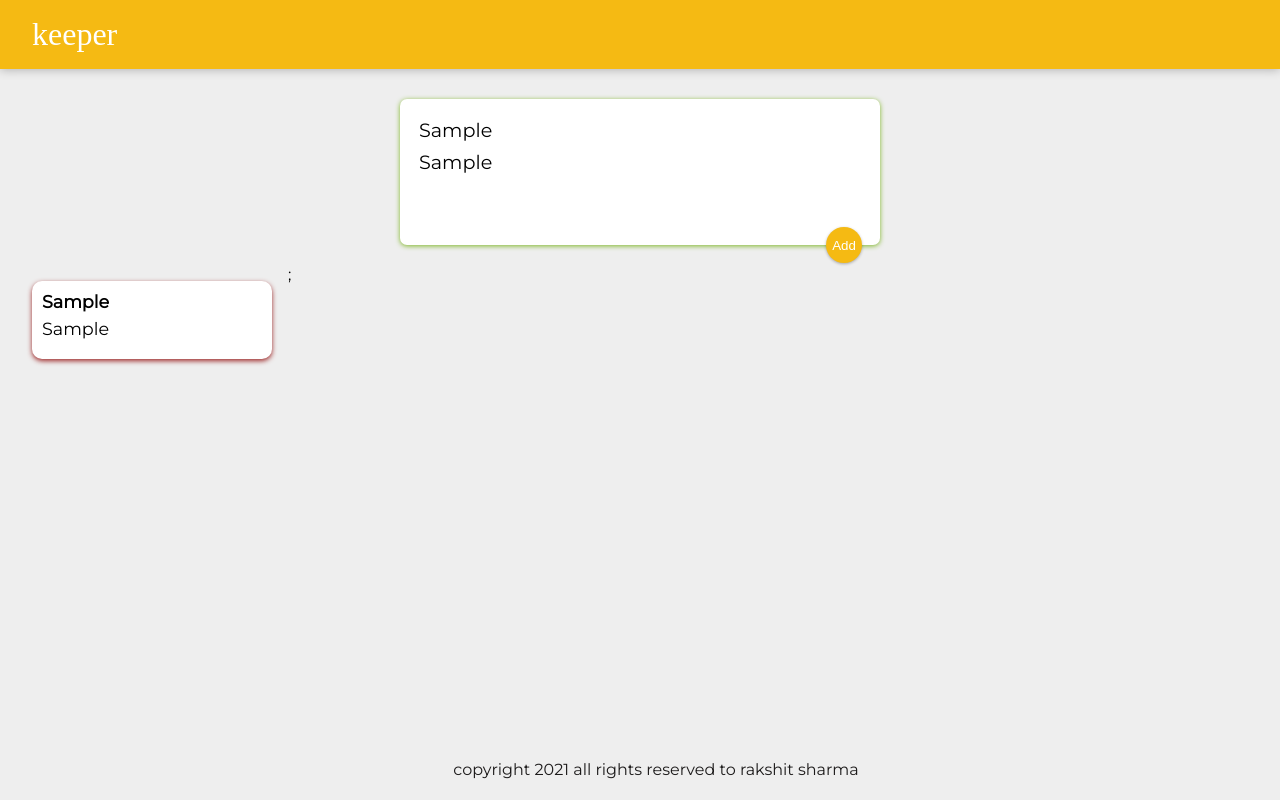
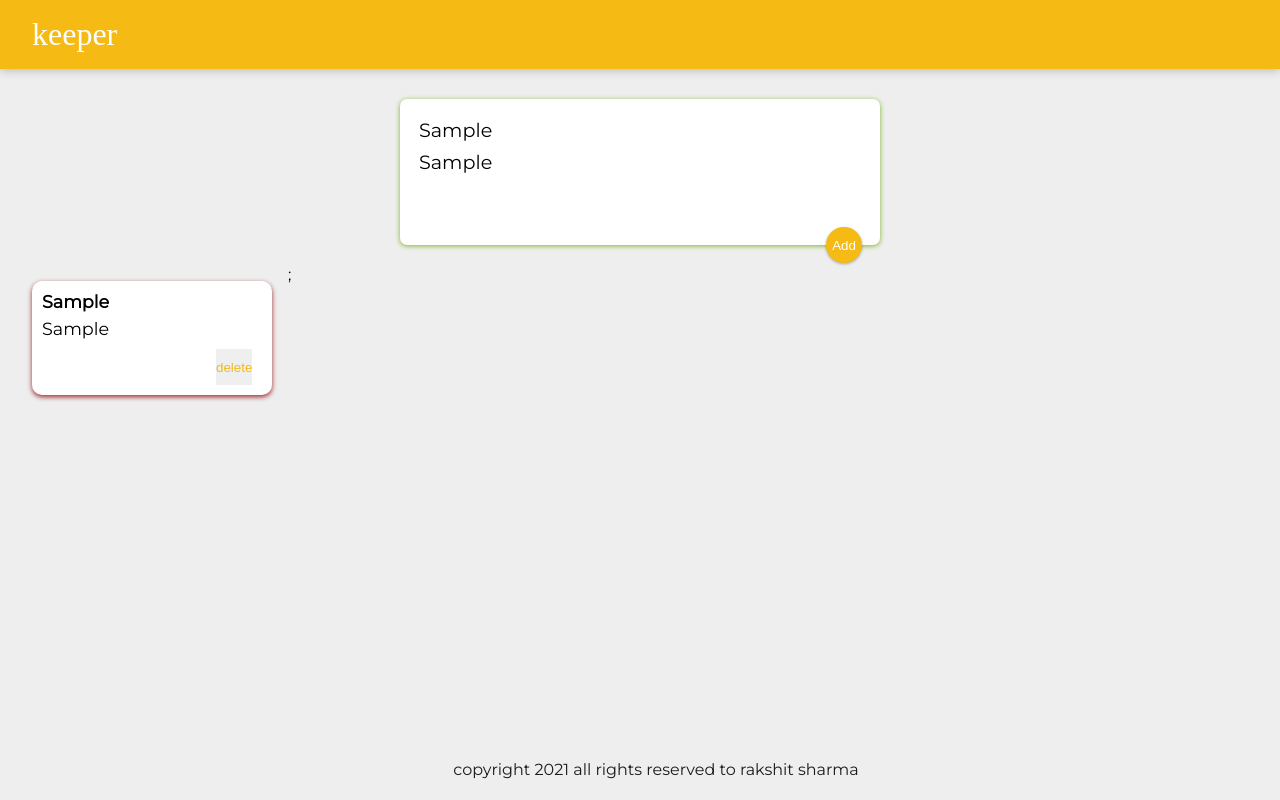
Before and after one commit to rakshitsharmaa/Notes-Keeper, a React (Create React App) app: page / in a window 1280 px wide. Both pictures are taken after typing "Sample", "Sample" into the empty fields and a click on the button "Add". Built offline with nearby package versions, Linux system fonts and the light colour scheme; a web font is replaced by a local one.

Commit message:
delete function added

```diff
--- a/src/components/App.jsx
+++ b/src/components/App.jsx
@@ -15,18 +15,27 @@
        return[...prevNotes,newNote];
     });
     }
+    function deleteNode(id){
+        setNotes(prevNotes=>{
+          return  prevNotes.filter((noteItem,index)=>{
+                return index!==id
+            })
+        })
+    }
     return (
         <div>
             <Header/>
             <CreateArea onAdd= {addNote}/>
-            {notes.map((note)=>{
+            {notes.map((note,index)=>{
                 return(
                     <Note
+                    key={index}
+                    id={index}
                     title={note.title}
                     content={note.content}
+                    onDelete={deleteNode}
                     />
                 )
-
             }
     )};
             <Footer/>
--- a/src/components/Note.jsx
+++ b/src/components/Note.jsx
@@ -1,10 +1,16 @@
 import React from 'react'
 
 export default function Note(props){
+    function handleClick(){
+        props.onDelete(props.id);
+    }
+
+
     return (
         <div className="note">
             <h1>{props.title}</h1>
             <p>{props.content}</p>
+            <button onClick={handleClick}>delete</button>
         </div>
     );
 }
```
